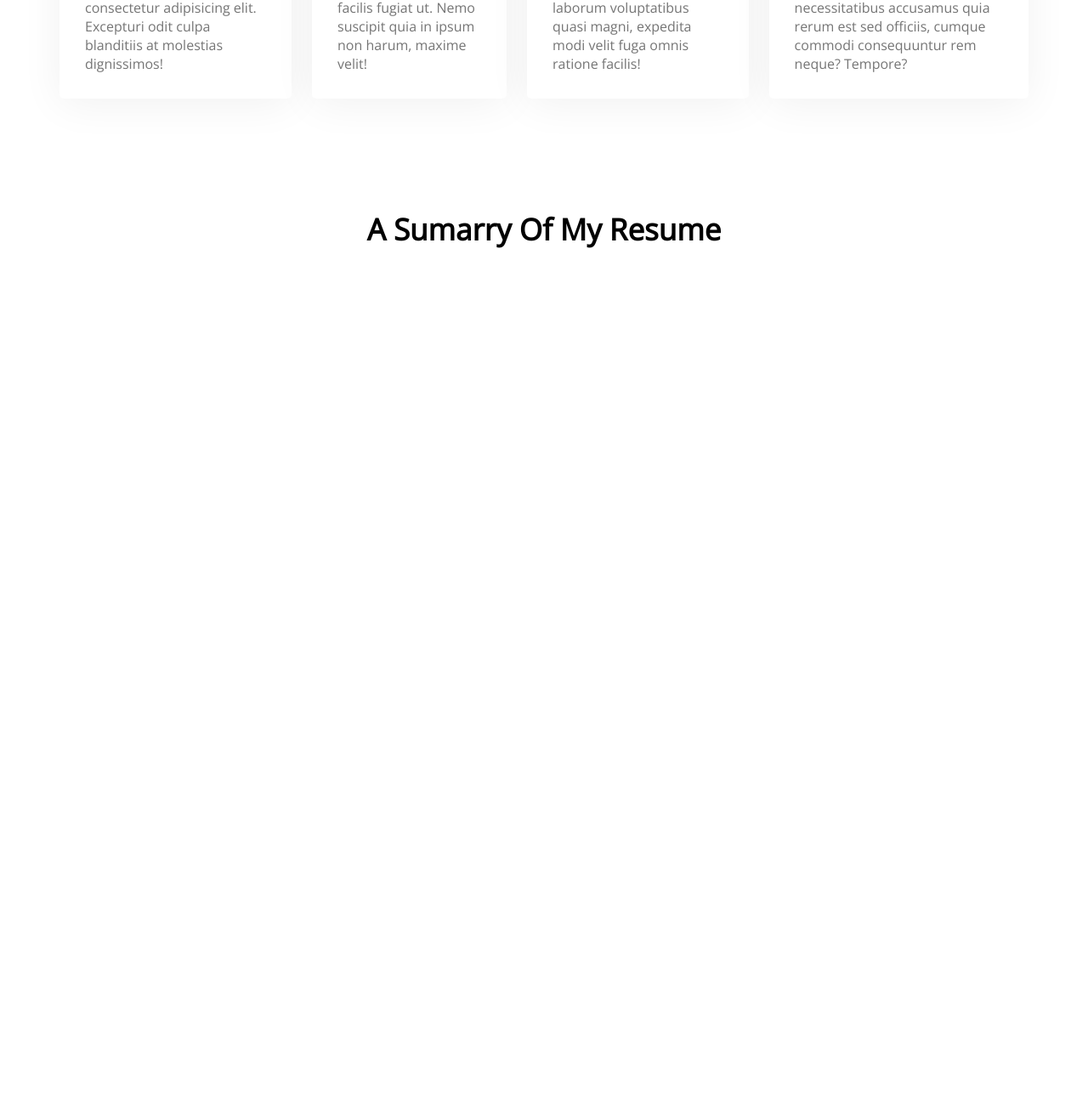
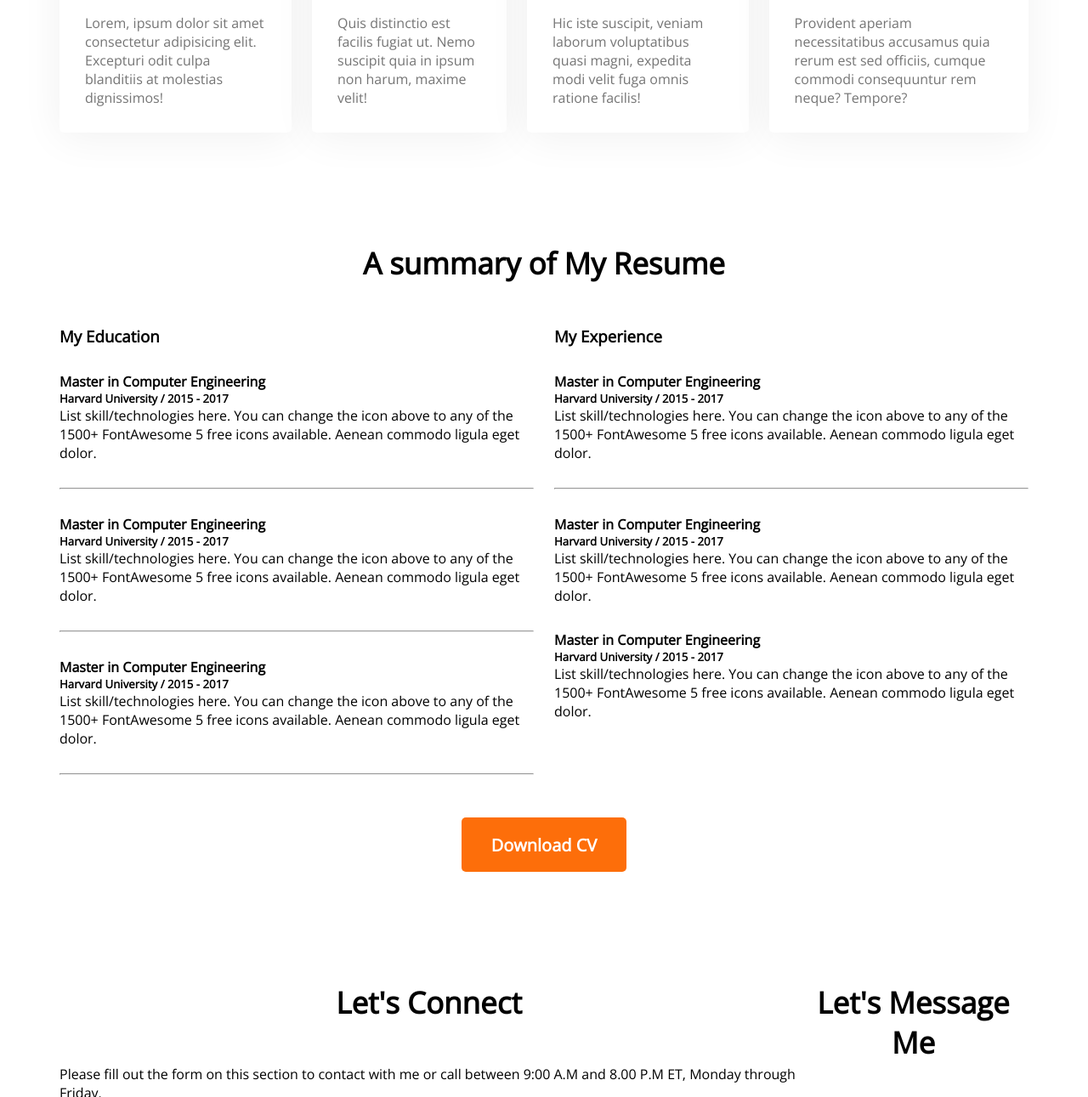
Before and after one commit to malihaakhter-2001/developer-portfolio, a plain HTML site: page index.html in a window 1280 px wide. Shown: the part 1869-3160 px from the top of the page at 85% size. Before the commit the page ends 2192 px from the top, so only its background shows below. Drawn offline with nearby package versions, Linux system fonts and the light colour scheme.

Commit message:
resume and contact info

```diff
--- a/index.html
+++ b/index.html
@@ -95,10 +95,89 @@
              </section>
              <!-- resume section -->
              <section class="resume">
-            <h3 class="section-title">A Sumarry Of My Resume </h3>
+             <h3 class="section-title">A summary of My Resume</h3>
+             <div class="resume-content">
+             <div>
+                <h3 class="resume-title">My Education</h3>
+            <div class="resume-item">
+                <h4 class="title">Master in Computer Engineering</h4>
+                <h5 class="sub-title">Harvard University / 2015 - 2017 </h5>
+                <p class="description">List skill/technologies here.
+                     You can change the icon above to any of the 1500+ FontAwesome 5 free icons available.
+                     Aenean commodo ligula eget dolor.</p>
+               </div>
+               <hr>
+               <div class="resume-item">
+                <h4 class="title">Master in Computer Engineering</h4>
+                <h5 class="sub-title">Harvard University / 2015 - 2017 </h5>
+                <p class="description">List skill/technologies here.
+                     You can change the icon above to any of the 1500+ FontAwesome 5 free icons available.
+                     Aenean commodo ligula eget dolor.</p>
+               </div>
+               <hr>
+               <div class="resume-item">
+                <h4 class="title">Master in Computer Engineering</h4>
+                <h5 class="sub-title">Harvard University / 2015 - 2017 </h5>
+                <p class="description">List skill/technologies here.
+                     You can change the icon above to any of the 1500+ FontAwesome 5 free icons available.
+                     Aenean commodo ligula eget dolor.</p>
+               </div>
+               <hr>
+             </div>
+             <div>
+                <h3 class="resume-title">My Experience</h3>
+                <div class="resume-item">
+                    <h4 class="title">Master in Computer Engineering</h4>
+                    <h5 class="sub-title">Harvard University / 2015 - 2017 </h5>
+                    <p class="description">List skill/technologies here.
+                         You can change the icon above to any of the 1500+ FontAwesome 5 free icons available.
+                         Aenean commodo ligula eget dolor.</p>
+                   </div>
+                   <hr>
+                   <div class="resume-item">
+                    <h4 class="title">Master in Computer Engineering</h4>
+                    <h5 class="sub-title">Harvard University / 2015 - 2017 </h5>
+                    <p class="description">List skill/technologies here.
+                         You can change the icon above to any of the 1500+ FontAwesome 5 free icons available.
+                         Aenean commodo ligula eget dolor.</p>
+                   </div>
+                   <div class="resume-item">
+                    <h4 class="title">Master in Computer Engineering</h4>
+                    <h5 class="sub-title">Harvard University / 2015 - 2017 </h5>
+                    <p class="description">List skill/technologies here.
+                         You can change the icon above to any of the 1500+ FontAwesome 5 free icons available.
+                         Aenean commodo ligula eget dolor.</p>
+                   </div>
 
+
+            </div>
+         </div>
+         <div class="resume-button">
+            <button class="btn-primary">Download CV</button>
+         </div>
         </section>
+        <!-- contact section -->
+        <section class="contact">
+            <div>
+                <h3 class="section-title">Let's Connect</h3>
+                <p>Please fill out the form on this section to contact
+                 with me or call between 9:00 A.M and 8.00 P.M ET, Monday through Friday.</p>
+                 <a href="">
+                    <img src="images/icons/facebook.png">
+                 </a>
+                 <a href="">
+                    <img src="images/icons/twitter.png">
+                 </a>
+                 <a href="">
+                    <img src="images/icons/insta.png">
+                 </a>
 
+            </div>
+            <div>
+                <h3 class="section-title">Let's Message Me</h3>
+
+            </div>
+        </section>
 
     </main>
 
--- a/styles/portfolio.css
+++ b/styles/portfolio.css
@@ -76,7 +76,8 @@ main {
     max-width: 1140px;
     margin: 0 auto;
 }
-section{
+
+section {
     margin-top: 130px;
 }
 
@@ -91,7 +92,7 @@ section{
 
 .section-title {
     text-align: center;
-    margin-bottom: 30px;
+    margin-bottom: 50px;
     font-weight: 700;
     font-size: 35px;
 }
@@ -119,7 +120,7 @@ section{
 }
 
 /* what i do styles */
-section{
+section {
     margin-top: 130px;
 }
 
@@ -145,3 +146,44 @@ section{
 .skill-description {
     color: #757575;
 }
+
+/* resume styles */
+.resume-content {
+    display: flex;
+    gap: 24px;
+}
+.resume-item{
+    margin-top: 30px;
+    margin-bottom: 30px;
+}
+.resume.title {
+    font-weight: 700;
+    font-size: 25px;
+    color: #474747;
+    margin-bottom: 10px;
+}
+
+.resume.sub-title {
+    font-weight: 600;
+    font-size: 20px;
+    margin-bottom: 20px;
+    color: #757575;
+
+
+}
+
+.resume.description {
+    color: #757575;
+
+}
+.resume-button{
+    margin-top: 50px;
+    text-align: center;
+}
+/* contact style */
+.contact{
+    display: flex;
+}
+.contact.section-title{
+    text-align: left;
+}
```
Lines whose indentation alone changed are shown as unchanged.
